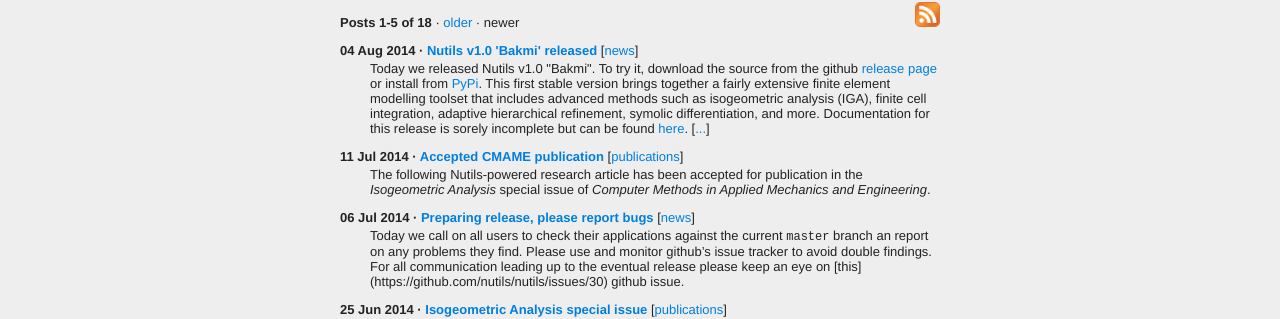
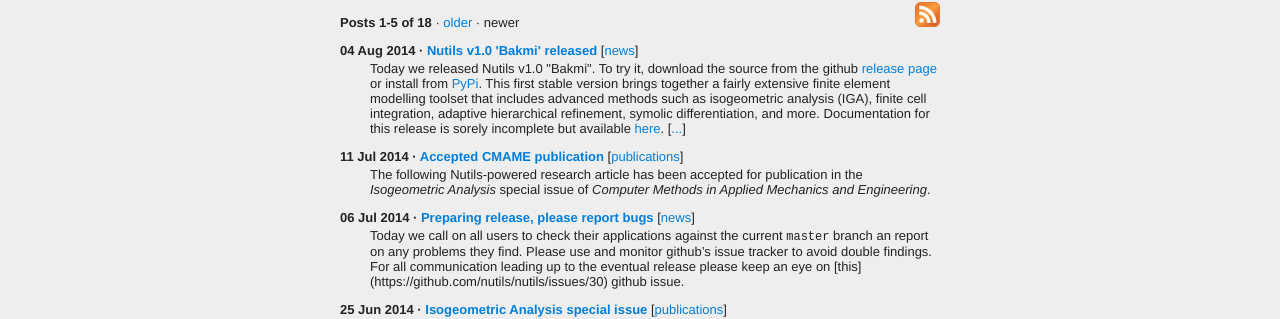
Before and after one commit to nutils/nutils.github.io, a Jekyll site: the page built from index.html, in a window 1280 px wide. Shown: the part 160-479 px from the top of the page. Built offline with Jekyll 4.4.1, drawn with Linux system fonts in a browser that asks for light colours; Markdown is read by kramdown in place of the engine named in the settings; the list of posts is cut into pages by our own code.

Commit message:
minor edit

```diff
--- a/_posts/2014-08-04-nutils10.html
+++ b/_posts/2014-08-04-nutils10.html
@@ -12,7 +12,7 @@
 version brings together a fairly extensive finite element modelling toolset that
 includes advanced methods such as isogeometric analysis (IGA), finite cell
 integration, adaptive hierarchical refinement, symolic differentiation, and
-more. Documentation for this release is sorely incomplete but can be found <a
+more. Documentation for this release is sorely incomplete but available <a
 href="http://docs.nutils.org/en/v1.0/">here</a>.</p>
 
 <p>Bakmi is a Southeast Asian Chinese yellow wheat nutils with meat, usually
```
